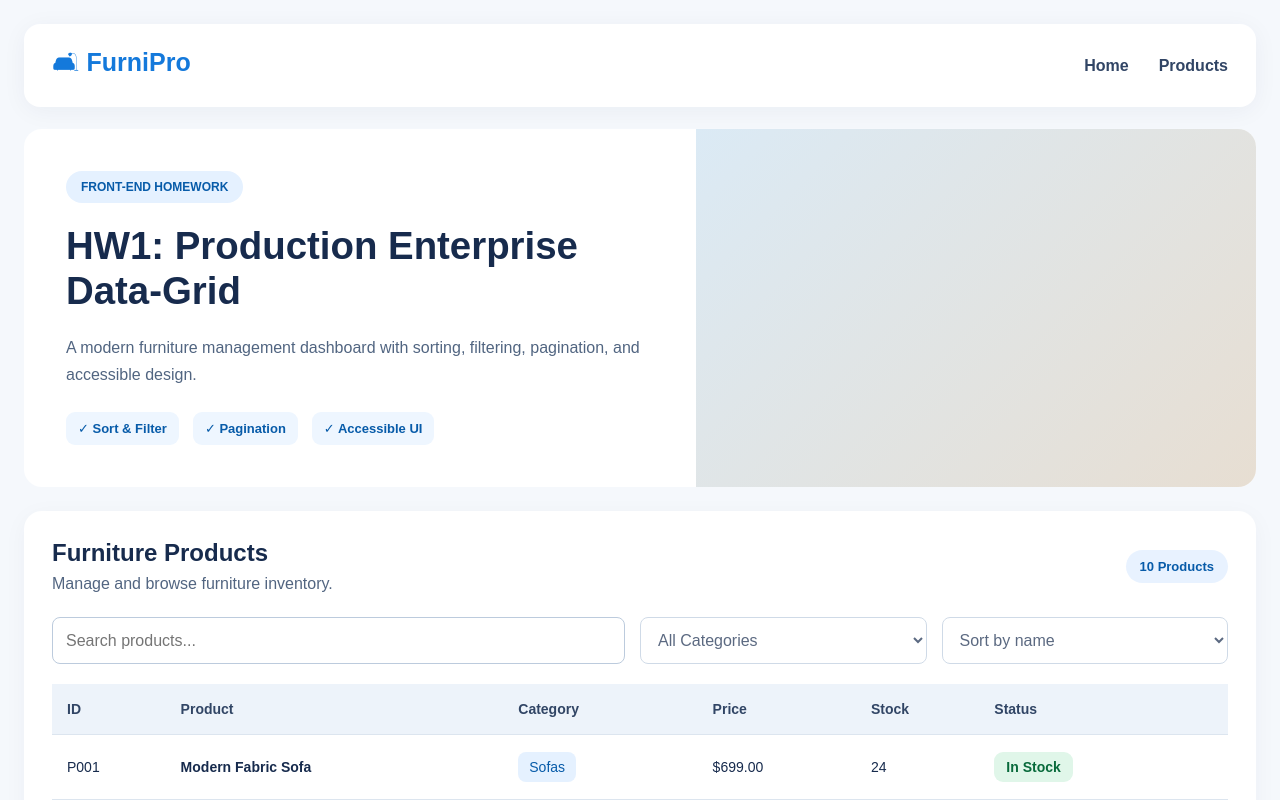
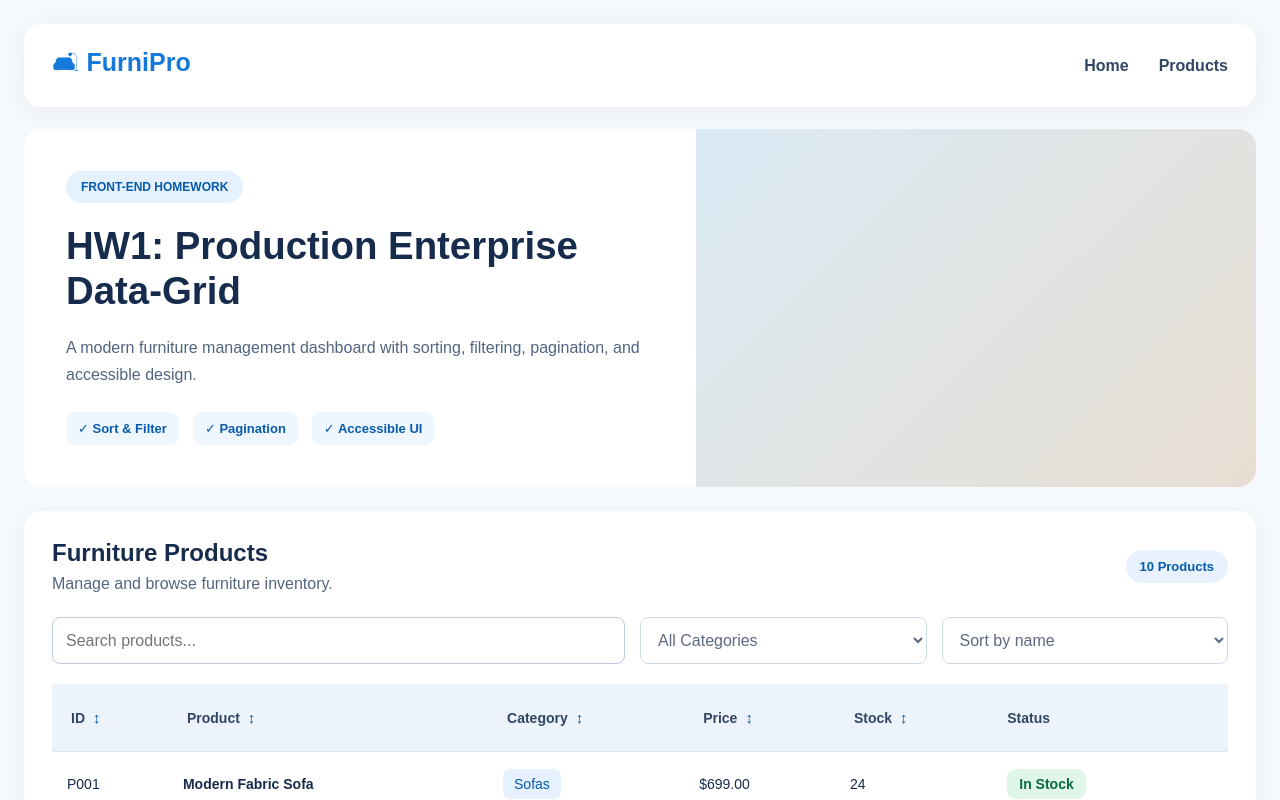
Before and after one commit to tanhung1004/Lab02, a React (Vite) app in the folder HW1/: page / in a window 1280 px wide. Shown: the top 800 px of the page. Built offline with nearby package versions, Linux system fonts and the light colour scheme.

Commit message:
feat(hw1): implement column sorting

```diff
--- a/HW1/src/components/DataGrid.tsx
+++ b/HW1/src/components/DataGrid.tsx
@@ -1,22 +1,72 @@
 
-import type { DataGridProps } from "../types/data-grid-contract";
+import { useMemo, useState } from "react";
+import type {
+  DataGridProps,
+} from "../types/data-grid-contract";
 
 export default function DataGrid<T extends object>({
   data,
   columns,
   ariaLabel,
 }: DataGridProps<T>) {
+  // Store the current sorting configuration
+  const [sortKey, setSortKey] = useState<keyof T | null>(null);
+  const [sortDirection, setSortDirection] =
+    useState<"asc" | "desc">("asc");
 
-  // Display each cell based on its column
+  // Handle sorting when clicking a column header
+  const handleSort = (key: keyof T) => {
+    if (sortKey === key) {
+      setSortDirection((previous) =>
+        previous === "asc" ? "desc" : "asc"
+      );
+    } else {
+      setSortKey(key);
+      setSortDirection("asc");
+    }
+  };
+
+  // Create a sorted copy without modifying original data
+  const sortedData = useMemo(() => {
+    if (sortKey === null) {
+      return data;
+    }
+
+    return [...data].sort((a, b) => {
+      const valueA = a[sortKey];
+      const valueB = b[sortKey];
+
+      // Sort numbers numerically
+      if (
+        typeof valueA === "number" &&
+        typeof valueB === "number"
+      ) {
+        return sortDirection === "asc"
+          ? valueA - valueB
+          : valueB - valueA;
+      }
+
+      // Sort text alphabetically
+      const comparison = String(valueA ?? "").localeCompare(
+        String(valueB ?? ""),
+        undefined,
+        { numeric: true, sensitivity: "base" }
+      );
+
+      return sortDirection === "asc"
+        ? comparison
+        : -comparison;
+    });
+  }, [data, sortKey, sortDirection]);
+
+  // Render formatted cell content
   const renderCell = (item: T, key: keyof T) => {
     const value = item[key];
 
-    // Format price
     if (key === "price" && typeof value === "number") {
       return `$${value.toFixed(2)}`;
     }
 
-    // Format status
     if (key === "status" && typeof value === "string") {
       const statusClass =
         value === "Out of Stock"
@@ -32,7 +82,6 @@ export default function DataGrid<T extends object>({
       );
     }
 
-    // Format category
     if (key === "category") {
       return (
         <span className="category-badge">
@@ -49,19 +98,50 @@ export default function DataGrid<T extends object>({
       <table aria-label={ariaLabel}>
         <thead>
           <tr>
-            {columns.map((column) => (
+            {columns.map((column) => {
+              const isSorted = sortKey === column.accessorKey;
+
+              return (
                 <th
                   key={String(column.accessorKey)}
                   scope="col"
+                  aria-sort={
+                    isSorted
+                      ? sortDirection === "asc"
+                        ? "ascending"
+                        : "descending"
+                      : undefined
+                  }
+                >
+                  {column.sortable ? (
+                    <button
+                      type="button"
+                      className="sort-button"
+                      onClick={() =>
+                        handleSort(column.accessorKey)
+                      }
                     >
                       {column.header}
+
+                      <span aria-hidden="true">
+                        {isSorted
+                          ? sortDirection === "asc"
+                            ? " ↑"
+                            : " ↓"
+                          : " ↕"}
+                      </span>
+                    </button>
+                  ) : (
+                    column.header
+                  )}
                 </th>
-            ))}
+              );
+            })}
           </tr>
         </thead>
 
         <tbody>
-          {data.map((item, rowIndex) => (
+          {sortedData.map((item, rowIndex) => (
             <tr key={rowIndex}>
               {columns.map((column) => (
                 <td
--- a/HW1/src/style.css
+++ b/HW1/src/style.css
@@ -316,3 +316,35 @@ select:focus-visible {
   background: #fde8e8;
   color: #a12626;
 }
+
+
+/* TASK 1.5 - COLUMN SORTING */
+
+.sort-button {
+  display: inline-flex;
+  align-items: center;
+  gap: 8px;
+  padding: 8px 4px;
+  border: none;
+  background: transparent;
+  color: #314565;
+  font: inherit;
+  font-weight: 700;
+  cursor: pointer;
+  border-radius: 6px;
+}
+
+.sort-button:hover {
+  background: #e0edff;
+  color: #075ba9;
+}
+
+.sort-button:focus-visible {
+  outline: 3px solid #075ba9;
+  outline-offset: 3px;
+}
+
+.sort-button span {
+  font-size: 15px;
+  color: #075ba9;
+}
```
Also changed, not shown: 5 other files (tests, documents, lock files or other folders). Lines whose indentation alone changed are shown as unchanged.
